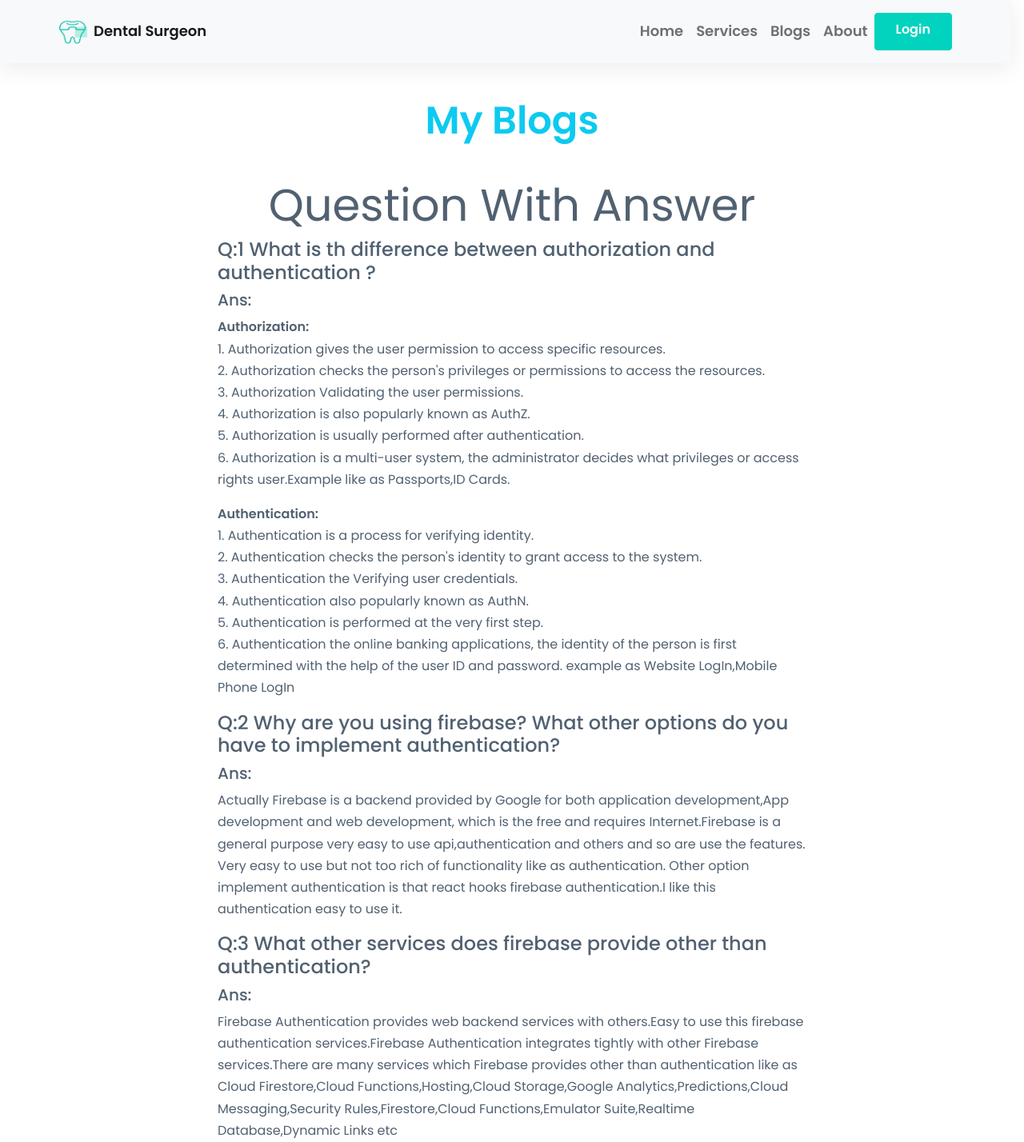
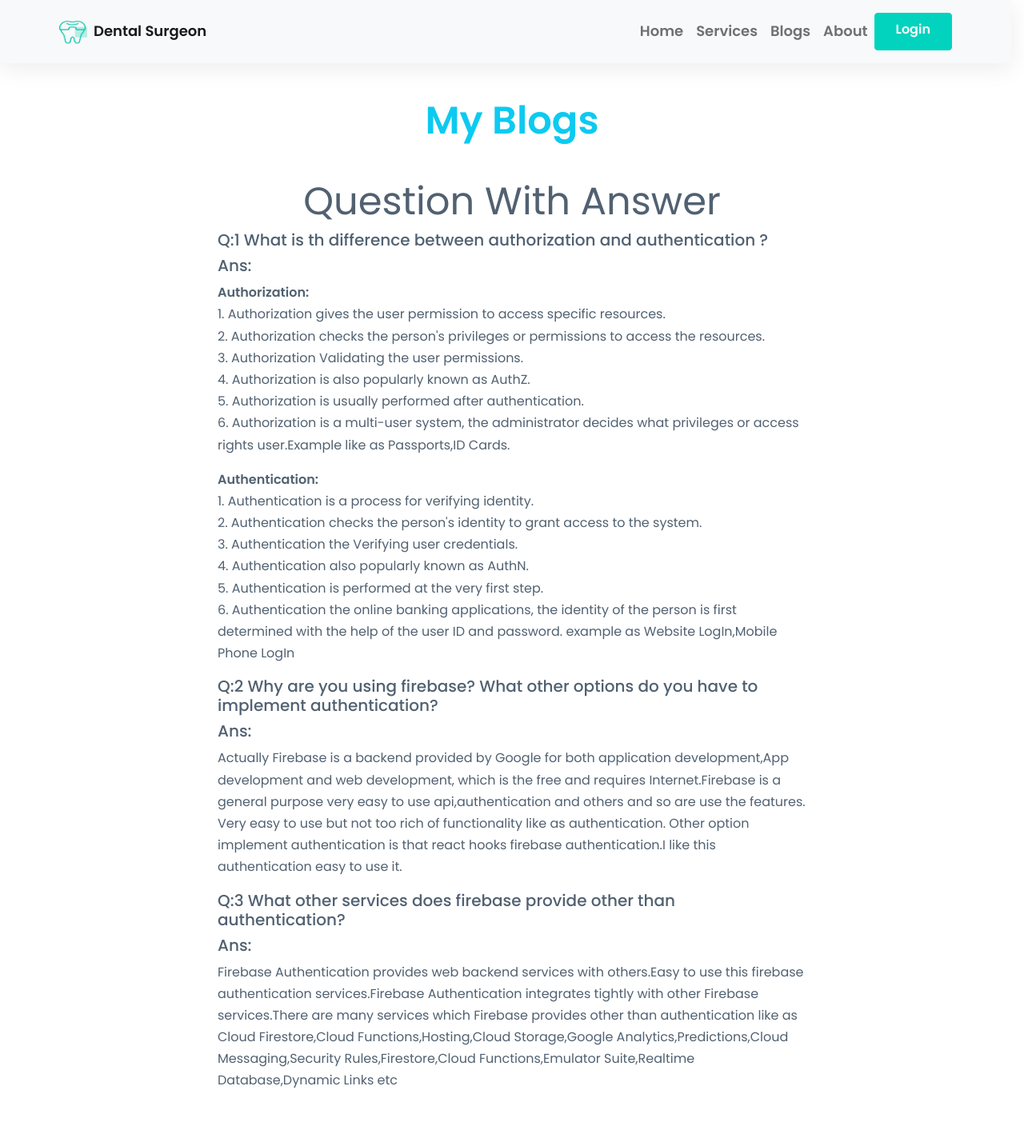
Before and after one commit to hasanmint/dental-surgeon-website, a React (Create React App) app: page /blogs in a window 1280 px wide. Shown: the top 1428 px of the page at 80% size. Built offline with nearby package versions, Linux system fonts and the light colour scheme; no server answers.

Commit message:
fixed updated push

```diff
--- a/src/Pages/Auth/ResetPassword/ResetPassword.js
+++ b/src/Pages/Auth/ResetPassword/ResetPassword.js
@@ -14,8 +14,13 @@ const ResetPassword = () => {
     const handleResetBtn = async (event) => {
         event.preventDefault();
         const email = emailRef.current.value;
-        await sendPasswordResetEmail(email);
-        toast('Sent email');
+        if (email) {
+            await sendPasswordResetEmail(email);
+            toast('Sent email');
+        }
+        else {
+            toast('Please Enter your Email Address');
+        }
     }
     return (
         <div className='container'>
@@ -25,7 +30,7 @@ const ResetPassword = () => {
                     <form onSubmit={handleResetBtn}>
                         <div className="mb-3">
                             <label htmlFor="exampleInputEmail1" className="form-label">Email address</label>
-                            <input ref={emailRef} type="email" name='email' className="form-control" id="exampleInputEmail1" aria-describedby="emailHelp" required />
+                            <input ref={emailRef} type="email" name='email' className="form-control" id="exampleInputEmail1" aria-describedby="emailHelp"/>
                         </div>
                         <button type="submit" className="btn btn-info w-100">Submit</button>
                     </form>
--- a/src/Pages/Auth/SocialLogin/SocialLogin.js
+++ b/src/Pages/Auth/SocialLogin/SocialLogin.js
@@ -1,6 +1,7 @@
 import React from 'react';
 import google from '../../../images/social/google-icon.svg';
 import facebook from '../../../images/social/facebook-icon.svg';
+import github from '../../../images/social/github.png';
 import { useSignInWithGoogle } from 'react-firebase-hooks/auth';
 import auth from '../../../firebase.init';
 import { useNavigate } from 'react-router-dom';
@@ -29,13 +30,19 @@ const SocialLogin = () => {
             </div>
             <p>{googleError}</p>
             <div>
-                <button onClick={() => signInWithGoogle()} className="btn btn-info w-100">
-                    <img src={google} alt="" />
+                <button onClick={() => signInWithGoogle()} className="btn btn-success w-100">
+                    <img src={google} alt="google" width={30} height={30} />
                     Google SignIn</button>
             </div>
             <div className='mt-2'>
                 <div className="btn btn-primary w-100">
-                    <img src={facebook} alt="" />
+                    <img src={facebook} alt="facebook" width={30} height={30} />
+                    Facebook SignIn</div>
+            </div>
+
+            <div className='mt-2'>
+                <div className="btn btn-secondary w-100">
+                    <img src={github} alt="facebook" width={30} height={30} />
                     Facebook SignIn</div>
             </div>
         </>
--- a/src/Pages/Blogs/Blogs.js
+++ b/src/Pages/Blogs/Blogs.js
@@ -6,9 +6,9 @@ const Blogs = () => {
             <div className="row">
                 <div className="col-md-8 offset-md-2">
                     <h2 className='display-5 fw-bold lh-1 mb-5 mt-5 text-info text-center'>My Blogs</h2>
-                    <h2 className='display-4 text-center'>Question With Answer</h2>
+                    <h2 className='display-5 text-center'>Question With Answer</h2>
                     <div className='question'>
-                        <h4>Q:1 What is th difference between authorization and authentication ?</h4>
+                        <h5>Q:1 What is th difference between authorization and authentication ?</h5>
                         <p><h5>Ans:</h5>
 
                             <div>
@@ -35,18 +35,20 @@ const Blogs = () => {
                         </p>
                     </div>
                     <div className='question'>
-                        <h4>Q:2 Why are you using firebase? What other options do you have to implement authentication?</h4>
+                        <h5>Q:2 Why are you using firebase? What other options do you have to implement authentication?</h5>
                         <p><h5>Ans:</h5>
 
                             <div>
-                                Actually Firebase is a backend provided by Google for both application development,App development and web development, which is the free and requires Internet.Firebase is a general purpose very easy to use api,authentication and others and so are use the features. Very easy to use but not too rich of functionality like as authentication. Other option implement authentication is that react hooks firebase authentication.I like this authentication easy to use it.
+                                <p className="text-justify">
+                                    Actually Firebase is a backend provided by Google for both application development,App development and web development, which is the free and requires Internet.Firebase is a general purpose very easy to use api,authentication and others and so are use the features. Very easy to use but not too rich of functionality like as authentication. Other option implement authentication is that react hooks firebase authentication.I like this authentication easy to use it.
+                                </p>
                             </div>
                         </p>
                     </div>
 
                     <div className='question'>
-                        <h4>Q:3 What other services does firebase provide other than authentication?</h4>
-                        <p><h5>Ans:</h5>
+                        <h5>Q:3 What other services does firebase provide other than authentication?</h5>
+                        <p className='text-justify'><h5>Ans:</h5>
 
                             <div>
                                 Firebase Authentication provides web backend services with others.Easy to use this firebase authentication services.Firebase Authentication integrates tightly with other Firebase services.There are many services which Firebase provides other than authentication like as Cloud Firestore,Cloud Functions,Hosting,Cloud Storage,Google Analytics,Predictions,Cloud Messaging,Security Rules,Firestore,Cloud Functions,Emulator Suite,Realtime Database,Dynamic Links etc
--- a/src/Pages/Service/Service.js
+++ b/src/Pages/Service/Service.js
@@ -10,7 +10,7 @@ const Service = ({ service }) => {
     }
     return (
         <>
-            <div>
+            <div className='sadow'>
                 <Col>
                     <Card>
                         <Card.Img variant="top" src={img} />
```
Also changed, not shown: src/images/social/github.png (added).
